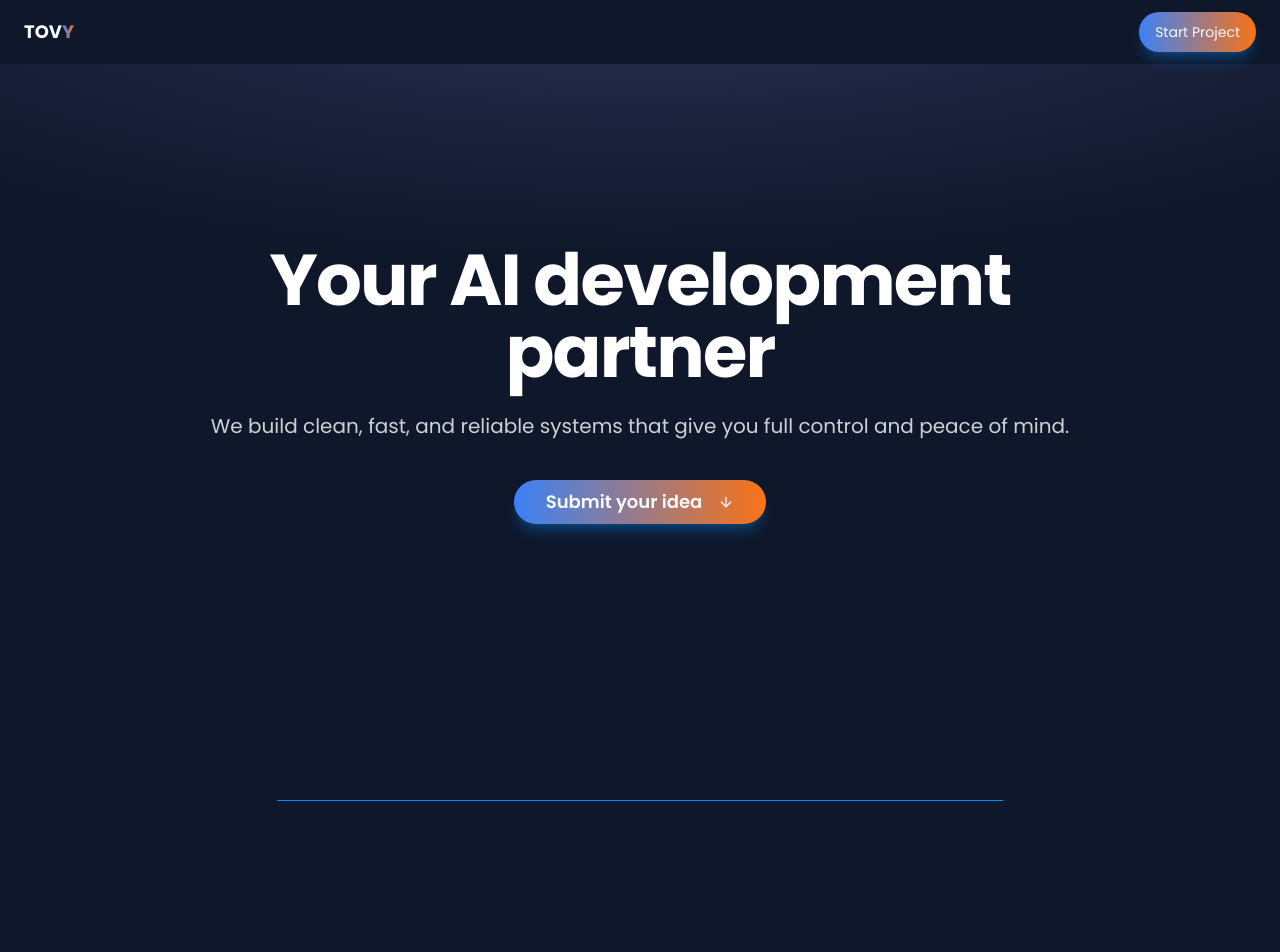
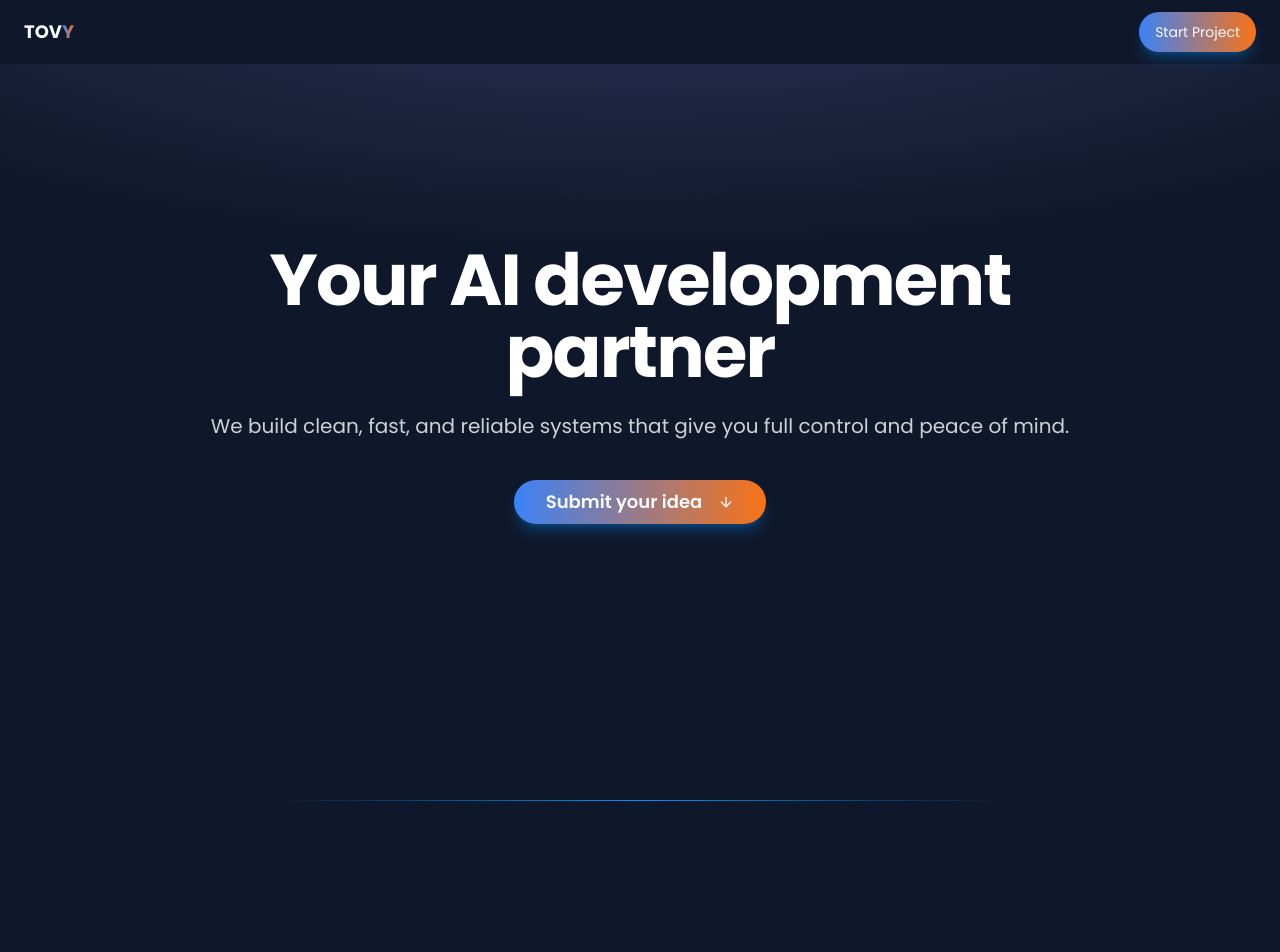
Before and after one commit to tovy-eu/tovy.eu-website, a Next.js app: page / in a window 1280 px wide. Shown: the top 952 px of the page. Built offline with nearby package versions, Linux system fonts and the light colour scheme.

Commit message:
make the divider fade out on the left and right side of the line

```diff
--- a/src/components/landing/section-divider.tsx
+++ b/src/components/landing/section-divider.tsx
@@ -1,7 +1,7 @@
 export function SectionDivider() {
   return (
     <div className="flex justify-center my-16 sm:my-24">
-      <div className="w-2/3 h-px bg-primary"></div>
+      <div className="w-2/3 h-px bg-gradient-to-r from-transparent via-primary to-transparent"></div>
     </div>
   );
 }
```
